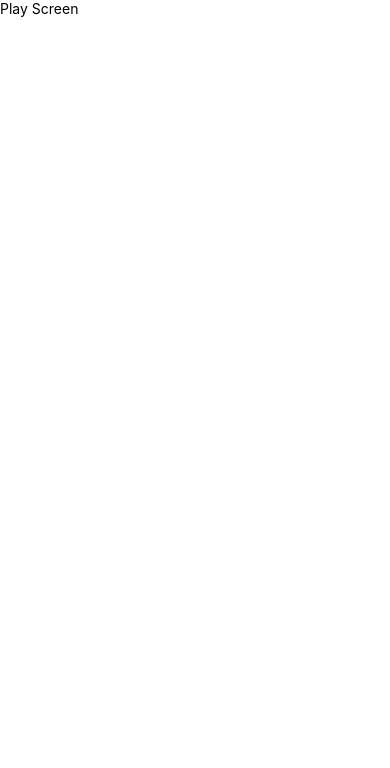
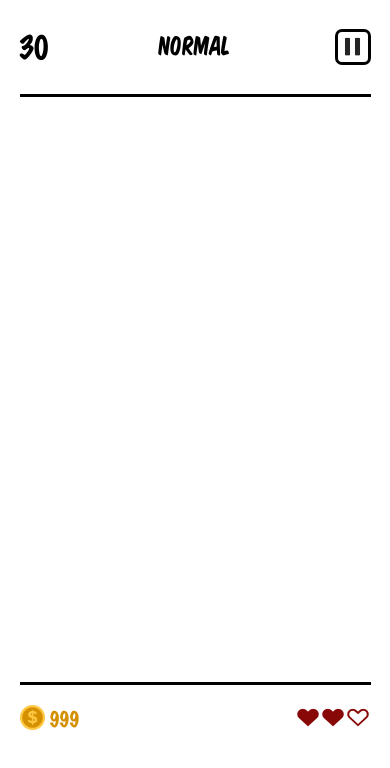
Before and after one commit to tlimakun/strike-animal-face, a React Native app: screen /Play in a window 390 px wide. Shown: the top 768 px of the page. Built offline with nearby package versions, Linux system fonts and the light colour scheme.

Commit message:
Create play screen layout

```diff
--- a/src/screens/PlayScreen.js
+++ b/src/screens/PlayScreen.js
@@ -1,15 +1,143 @@
 import React from "react";
-import { View, Text, StyleSheet } from "react-native";
+import {
+  View,
+  Text,
+  StyleSheet,
+  TouchableHighlight,
+  Dimensions,
+} from "react-native";
 import { SafeAreaView } from "react-native-safe-area-context";
+import { Icon } from "react-native-elements";
+
+// components
+import Coin from "../components/Coin";
+import Health from "../components/Health";
+
+// colors
+import colors from "../resources/color-info";
+
+const SCREEN_WIDTH = Dimensions.get("window").width;
 
 const PlayScreen = () => {
   return (
-    <SafeAreaView>
-      <Text>Play Screen</Text>
+    <SafeAreaView style={mainStyles.container}>
+      <View style={headerStyles.container}>
+        <View style={headerStyles.leftContainer}>
+          <Text style={headerStyles.timerText}>30</Text>
+        </View>
+        <View style={headerStyles.middleContainer}>
+          <Text style={headerStyles.levelText}>NORMAL</Text>
+        </View>
+        <View style={headerStyles.rightContainer}>
+          <TouchableHighlight
+            activeOpacity={0.8}
+            underlayColor={colors.underlayColor}
+            style={headerStyles.button}
+            onPress={() => console.log("Pause a game")}
+          >
+            <Icon name="controller-paus" type="entypo" size={25} />
+          </TouchableHighlight>
+        </View>
+      </View>
+      <View style={bodyStyles.container}>
+        <View style={bodyStyles.boardContainer}></View>
+        <View style={bodyStyles.uiContainer}>
+          <View style={bodyStyles.leftUIContainer}>
+            <Coin />
+          </View>
+          <View style={bodyStyles.middleUIContainer}></View>
+          <View style={bodyStyles.rightUIContainer}>
+            <Health />
+          </View>
+        </View>
+      </View>
+      <View style={footerStyles.container}></View>
     </SafeAreaView>
   );
 };
 
-const styles = StyleSheet.create({});
+// styles for main Container
+const mainStyles = StyleSheet.create({
+  container: {
+    flex: 1,
+  },
+});
+
+// styles for header components
+const headerStyles = StyleSheet.create({
+  container: {
+    flex: 1,
+    flexDirection: "row",
+    paddingHorizontal: SCREEN_WIDTH * 0.05,
+  },
+  leftContainer: {
+    flex: 2.5,
+    alignItems: "flex-start",
+    justifyContent: "center",
+  },
+  middleContainer: {
+    flex: 5,
+    alignItems: "center",
+    justifyContent: "center",
+  },
+  rightContainer: {
+    flex: 2.5,
+    alignItems: "flex-end",
+    justifyContent: "center",
+  },
+  timerText: {
+    fontFamily: "MarkerFelt",
+    fontSize: 30,
+  },
+  levelText: {
+    fontFamily: "VtcAle",
+    fontSize: 25,
+  },
+  button: {
+    width: 36,
+    height: 36,
+    borderWidth: 3,
+    borderRadius: 7,
+    borderColor: "#000000",
+    alignItems: "center",
+    justifyContent: "center",
+  },
+});
+
+// styles for body components
+const bodyStyles = StyleSheet.create({
+  container: {
+    flex: 7,
+    paddingHorizontal: SCREEN_WIDTH * 0.05,
+  },
+  boardContainer: {
+    borderTopWidth: 3,
+    borderBottomWidth: 3,
+    borderColor: "#000000",
+    flex: 9,
+  },
+  uiContainer: {
+    flex: 1,
+    flexDirection: "row",
+  },
+  leftUIContainer: {
+    flex: 3,
+  },
+  middleUIContainer: {
+    flex: 4,
+    justifyContent: "center",
+  },
+  rightUIContainer: {
+    flex: 3,
+    justifyContent: "center",
+  },
+});
+
+// styles for footer components
+const footerStyles = StyleSheet.create({
+  container: {
+    flex: 1,
+  },
+});
 
 export default PlayScreen;
```
